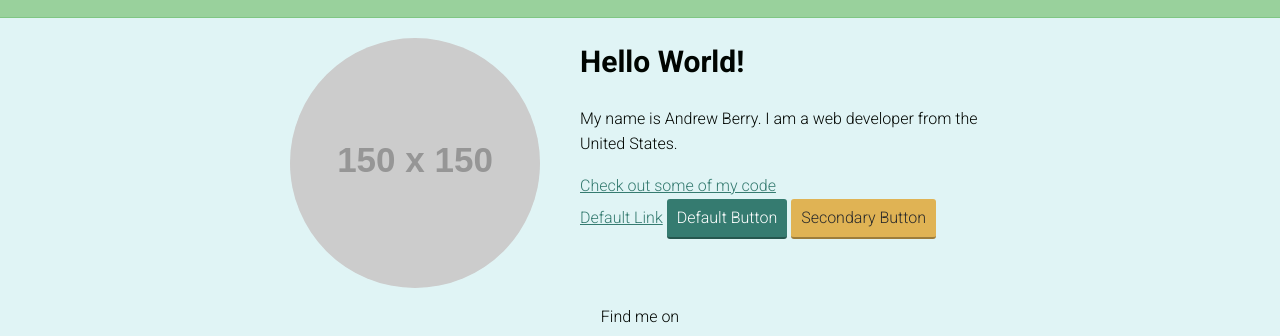
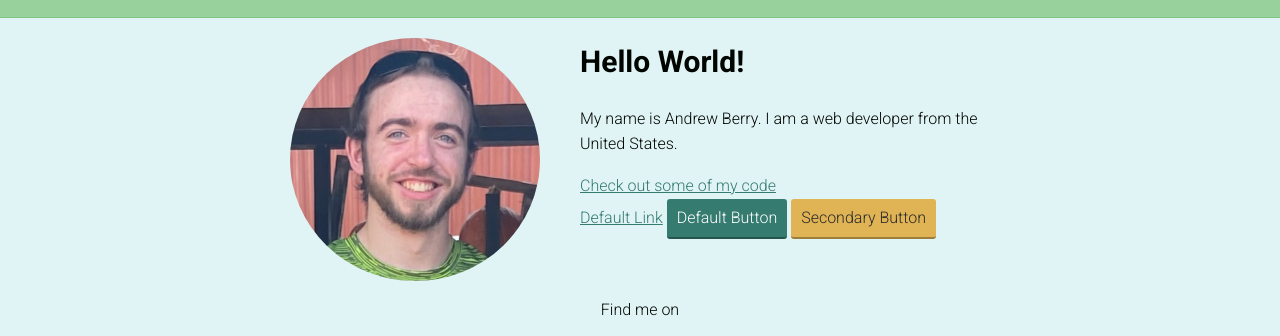
Before and after one commit to berryb0y/AndrewB, a plain HTML site: page index.html in a window 1280 px wide. Shown: the part 81-417 px from the top of the page. Drawn offline with Linux system fonts and the light colour scheme; placeholder pictures from the web are drawn by us.

Commit message:
Portrait photo
added photo and changed index.hml

```diff
--- a/index.html
+++ b/index.html
@@ -59,7 +59,7 @@
     <!-- MAIN -->
     <div class="profile">
       <img
-        src="http://via.placeholder.com/150x150"
+        src="img/portrait.jpg"
         class="profile__portrait"
         alt="A photograph of me"
       />
```
Also changed, not shown: img/portrait.jpg (added).
